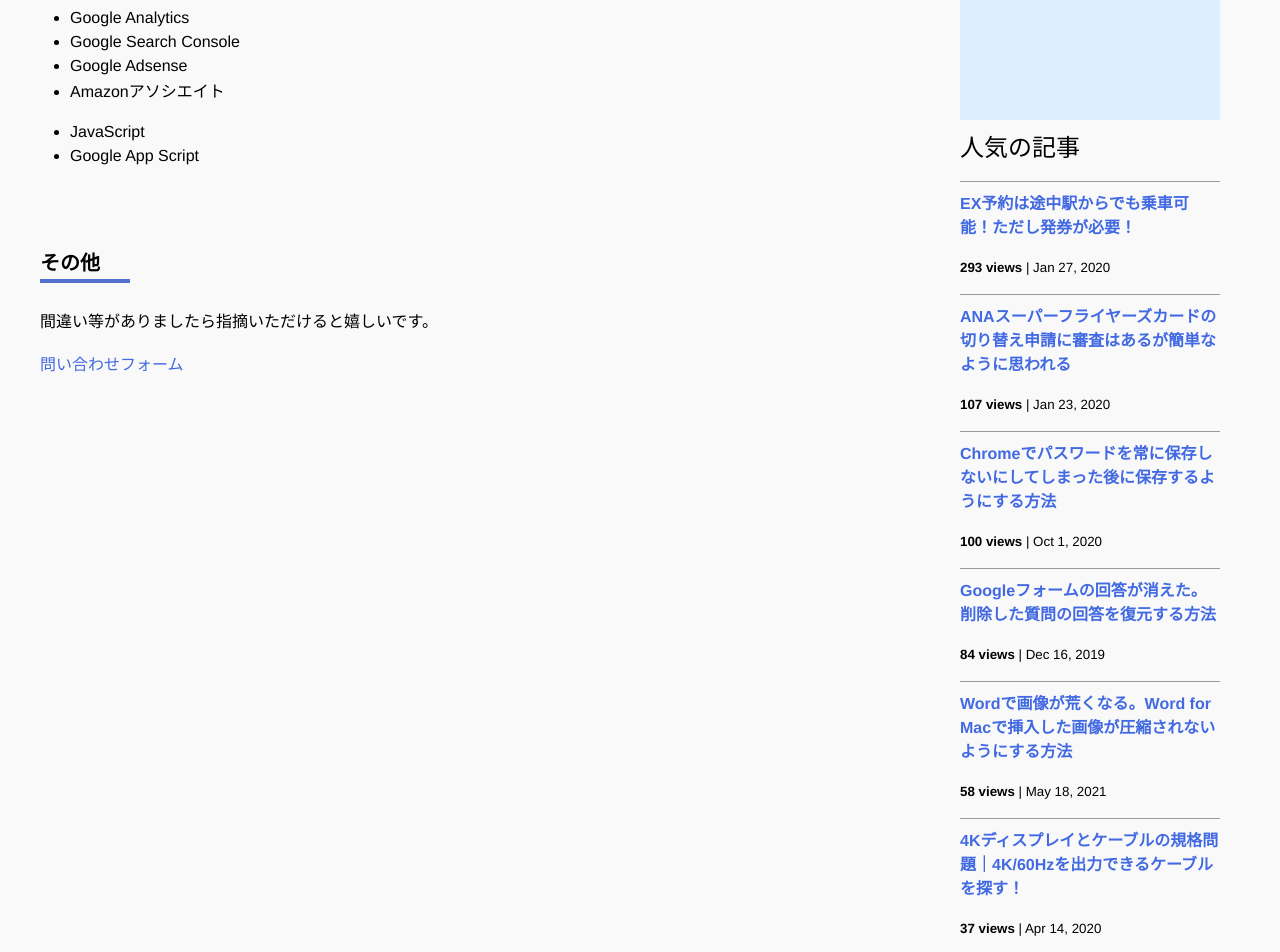
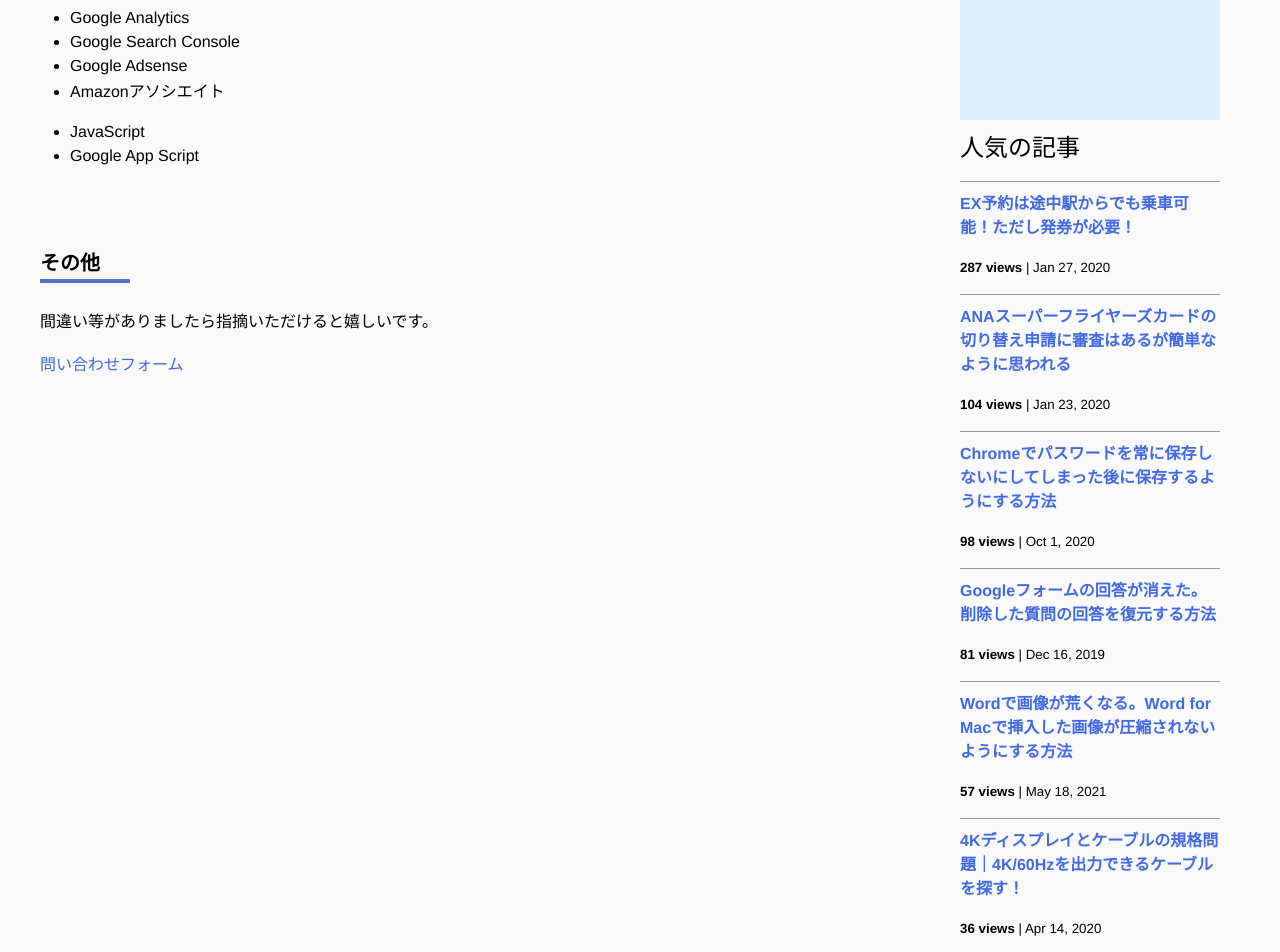
Before and after one commit to iwanaminami/shoyaiwaname, a Jekyll site: the page built from about.markdown, in a window 1280 px wide and 1400 px high, scrolled down 693 px. Shown: the top 952 px of the window. Built offline with Jekyll 4.4.1, drawn with Linux system fonts in a browser that asks for light colours; nearby versions of some CDN libraries; comment, search, counter and statistics services are not loaded.

Commit message:
chore(ga): update _data/popularposts.yml 20250913-0052

```diff
--- a/_data/popularposts.yml
+++ b/_data/popularposts.yml
@@ -1,17 +1,17 @@
 side:
-  - view: 293
+  - view: 287
     url: "/2020/01/27/ex-rideontheway.html"
-  - view: 107
+  - view: 104
     url: "/2020/01/23/sfc-judge.html"
-  - view: 100
+  - view: 98
     url: "/2020/10/01/googlepassword.html"
-  - view: 84
+  - view: 81
     url: "/2019/12/16/restore-googleform.html"
-  - view: 58
+  - view: 57
     url: "/2021/05/18/image-compression-word.html"
-  - view: 37
+  - view: 36
     url: "/2020/04/14/4kcable.html"
   - view: 26
     url: "/2019/12/16/googleform-answers.html"
-  - view: 20
+  - view: 19
     url: "/2021/05/09/gmailtocalendar.html"
```
